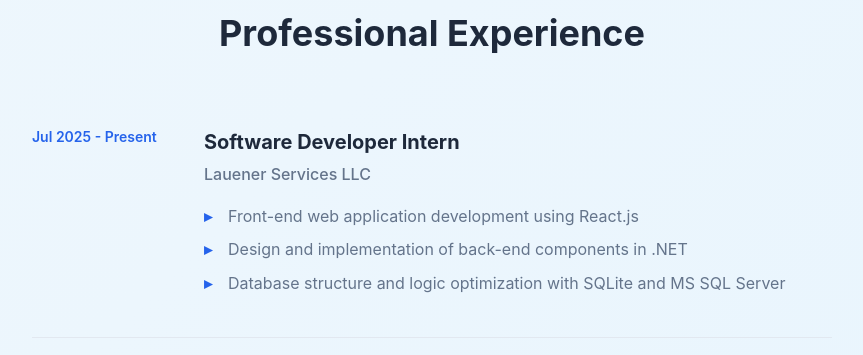
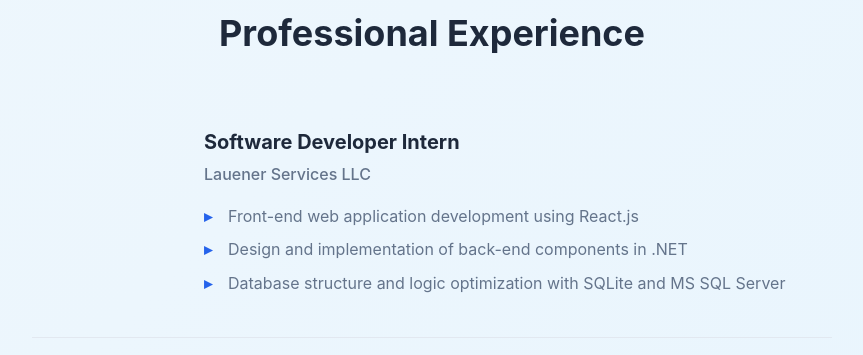
Before and after one commit to Monzon-Elias/myePortfolio, a React (Vite) app: page / in a window 1280 px wide. Shown: the part 3400-3755 px from the top of the page, without its empty margins (208-1071 px from the left). Built offline with nearby package versions, Linux system fonts and the light colour scheme.

Commit message:
Update Experience.jsx
cambié jul2025Present por jul2025May2026

```diff
--- a/src/components/Experience/Experience.jsx
+++ b/src/components/Experience/Experience.jsx
@@ -9,7 +9,7 @@ function Experience({ t }) {
         </h2>
         <div className="experience-timeline">
           <div className="experience-item">
-            <div className="experience-date">{t.experience.dates.jul2025Present}</div>
+            <div className="experience-date">{t.experience.dates.jul2025May2026}</div>
             <div className="experience-content">
               <h3 className="experience-title">{t.experience.lauener.title}</h3>
               <h4 className="experience-company">{t.experience.lauener.company}</h4>
```
